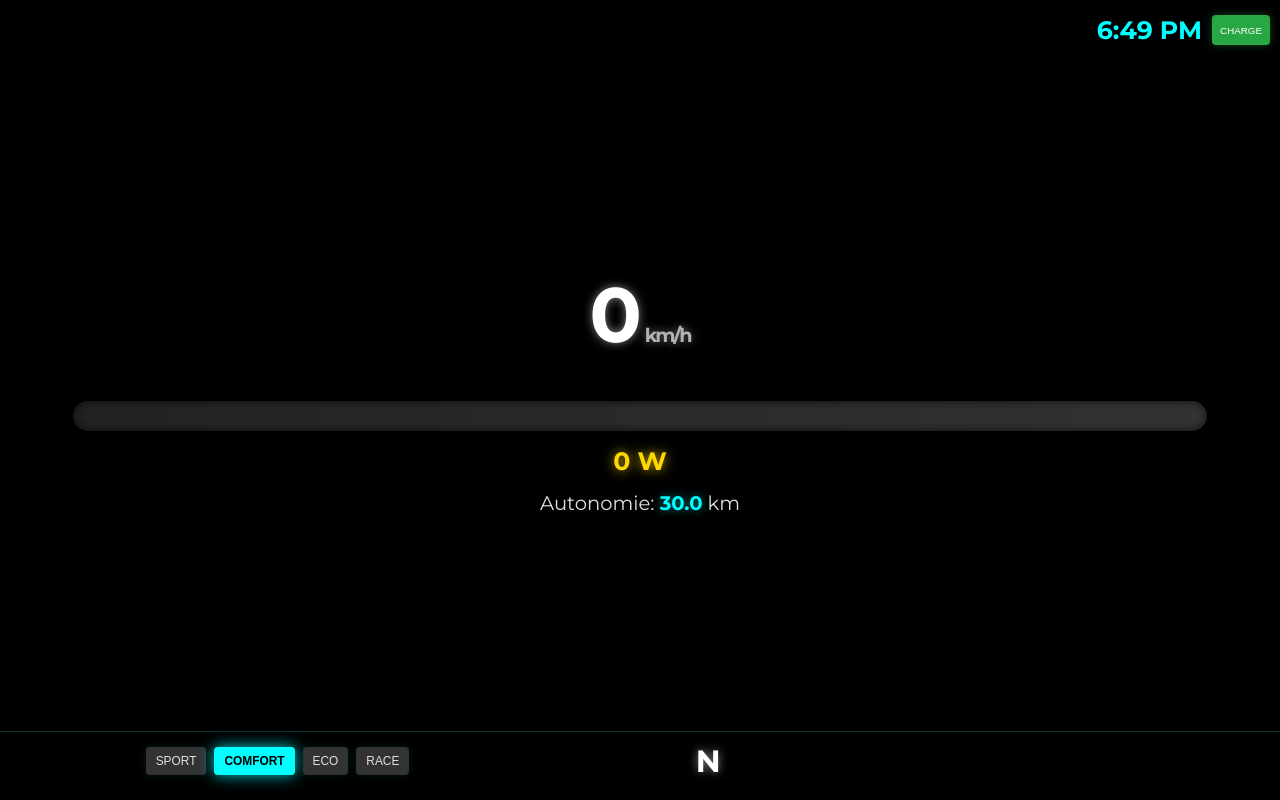
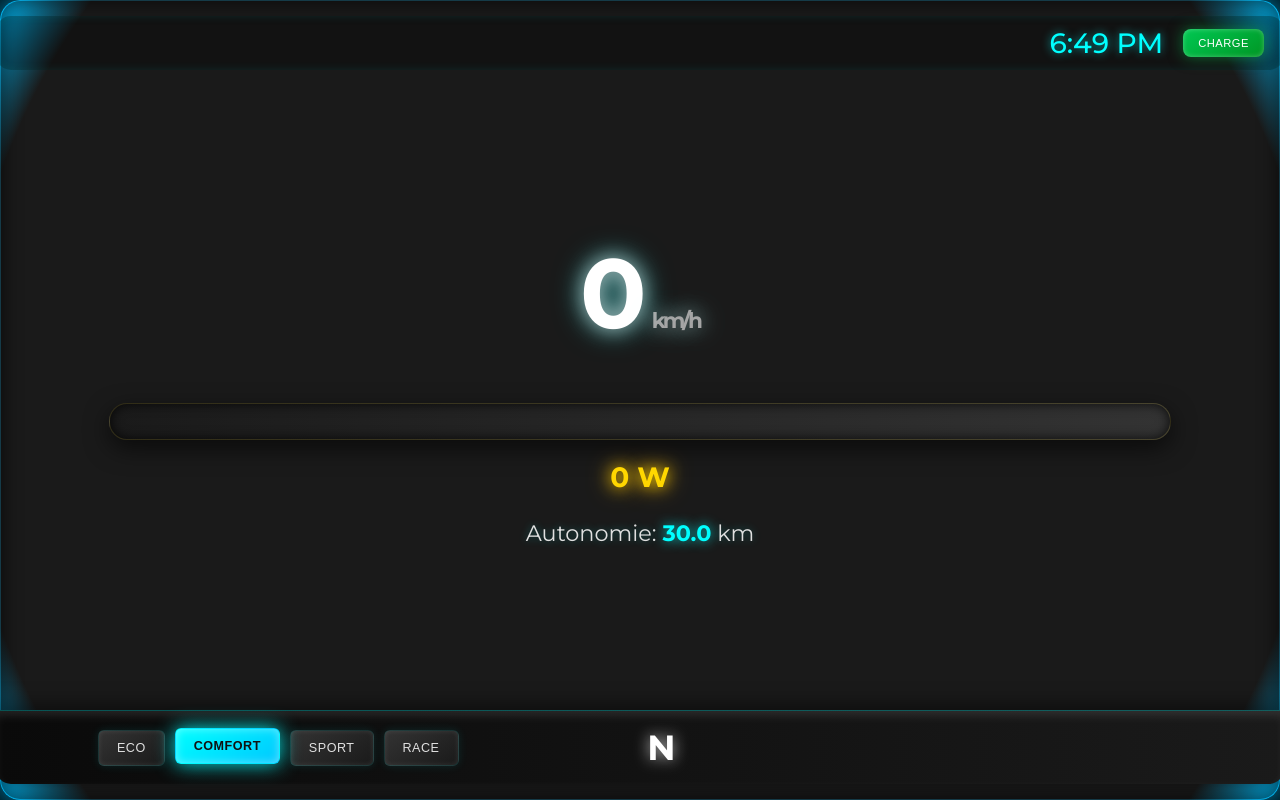
Before and after one commit to JustAlexxoff/duottsc29, a plain HTML site: page index.html in a window 1280 px wide. Drawn offline with Linux system fonts and the light colour scheme.

Commit message:
Add files via upload

```diff
--- a/index.html
+++ b/index.html
@@ -6,7 +6,7 @@
     <title>Motorcycle Headunit</title>
     <link rel="stylesheet" href="style.css">
     <meta name="apple-mobile-web-app-capable" content="yes">
-    <meta name="apple-mobile-web-app-status-bar-style" content="black-translucent">
+    <meta name="apple-mobile-web-app-status-bar-style" content="black">
 </head>
 <body>
     <div id="splash-screen">
@@ -20,6 +20,8 @@
         <main id="main-display">
             <div id="speedometer">
                 <span id="speed-value">0</span><span class="unit"> km/h</span>
+                <img id="abs-indicator" src="abs.png" alt="ABS" class="indicator-icon abs-left">
+                <img id="trs-indicator" src="trs.png" alt="TRS" class="indicator-icon trs-right">
             </div>
             <div id="parallelogram-wattmeter-container">
                 <div id="wattmeter-fill-bar"></div>
@@ -31,19 +33,17 @@
         </main>
         <footer id="bottom-bar">
             <div id="mode-selector">
+                <button id="mode-eco" class="mode-button">ECO</button>
+                <button id="mode-comfort" class="mode-button active">COMFORT</button>
                 <button id="mode-sport" class="mode-button">SPORT</button>
-                <button id="mode-comfort" class="mode-button active">COMFORT</button>
-                <button id="mode-eco" class="mode-button">ECO</button>
                 <button id="mode-race" class="mode-button">RACE</button>
             </div>
             <div id="gear-indicator">N</div>
             <button id="launch-control-button" class="mode-button">LAUNCH CONTROL</button>
             <div id="indicator-container">
-                <img id="abs-indicator" src="abs.png" alt="ABS" class="indicator-icon">
-                <img id="trs-indicator" src="trs.png" alt="TRS" class="indicator-icon">
-            </div>
+                </div>
         </footer>
     </div>
-    <script src="script.js"></script>
+    <script src="script.js?v=1678886400"></script>
 </body>
 </html>
--- a/script.js
+++ b/script.js
@@ -51,15 +51,24 @@ document.addEventListener('DOMContentLoaded', () => {
     autonomyValueElement.textContent = currentAutonomy.toFixed(1); // Initial display
 
     // Driving Modes
-    const modeButtons = document.querySelectorAll('.mode-button');
+    // const modeButtons = document.querySelectorAll('.mode-button'); // Removed unused variable
     let currentMode = localStorage.getItem('currentMode') || 'COMFORT'; // Default mode, loaded from local storage
     const launchControlButton = document.getElementById('launch-control-button');
 
-    // Get only the actual mode buttons, excluding the Launch Control button and Toggle Indicators button
-    const actualModeButtons = document.querySelectorAll('.mode-button:not(#launch-control-button):not(#toggle-indicators-button)');
+    // Get only the actual mode buttons
+    const actualModeButtons = document.querySelectorAll('#mode-sport, #mode-comfort, #mode-eco, #mode-race');
 
     // ABS Indicator elements - Moved to top
     const absIndicator = document.getElementById('abs-indicator');
+
+    function showAbsIndicator() {
+        absIndicator.classList.add('active');
+    }
+
+    function hideAbsIndicator() {
+        absIndicator.classList.remove('active');
+    }
+
     let lastSpeed = 0;
 
     // TRS Indicator elements - Moved to top
@@ -90,6 +99,11 @@ document.addEventListener('DOMContentLoaded', () => {
             }
         });
 
+        // Remove all existing mode classes from headunitContainer
+        headunitContainer.classList.remove('mode-default', 'mode-eco', 'mode-comfort', 'mode-sport', 'mode-race');
+        // Add the new mode class
+        headunitContainer.classList.add(`mode-${mode.toLowerCase()}`);
+
         updateLaunchControlButtonVisibility();
 
         console.log(`Mode set to: ${currentMode}`);
@@ -98,12 +112,16 @@ document.addEventListener('DOMContentLoaded', () => {
 
     actualModeButtons.forEach(button => {
         button.addEventListener('click', () => {
-            const mode = button.id.replace('mode-', '').toUpperCase();
-            setMode(mode);
+            // Explicitly check if the clicked button is one of the valid mode buttons
+            if (button.id.startsWith('mode-')) {
+                const mode = button.id.replace('mode-', '').toUpperCase();
+                setMode(mode);
+            }
         });
     });
 
     setMode(currentMode); // Set initial active mode (will now load from local storage or default)
+    headunitContainer.classList.add(`mode-${currentMode.toLowerCase()}`); // Ensure initial mode class is applied to headunitContainer
     updateLaunchControlButtonVisibility(); // Ensure initial visibility is correct
 
     // New function to control launch control button visibility
@@ -131,33 +149,18 @@ document.addEventListener('DOMContentLoaded', () => {
     });
 
     // Removed Toggle Indicators Button functionality
-    /*
-    const toggleIndicatorsButton = document.getElementById('toggle-indicators-button');
-    const indicatorContainer = document.getElementById('indicator-container');
-    let indicatorsVisible = true; // Start visible
-
-    toggleIndicatorsButton.addEventListener('click', () => {
-        if (indicatorsVisible) {
-            indicatorContainer.style.display = 'none';
-            indicatorsVisible = false;
-        } else {
-            indicatorContainer.style.display = 'flex';
-            indicatorsVisible = true;
-        }
-    });
-    */
 
     launchControlButton.addEventListener('click', () => {
-        // Only allow activation if in RACE mode and stationary
-        if (currentMode === 'RACE' && currentSpeed === 0) {
+        // Only allow activation if in RACE mode and speed is 2 km/h or less
+        if (currentMode === 'RACE' && currentSpeed <= 2) {
             speedometerElement.classList.add('red');
             isSpeedometerRed = true;
             launchControlButton.classList.add('active'); // Indicate launch control is active (pulsing yellow)
             launchControlButton.classList.add('lc-active-pulse'); // Make it red and pulse
         } else if (currentMode !== 'RACE') {
             alert('Launch Control only works in RACE mode.');
-        } else if (currentSpeed > 0) {
-            alert('Launch Control is only for stationary starts.');
+        } else if (currentSpeed > 2) {
+            alert('Launch Control is only for speeds up to 2 km/h.');
         }
     });
 
@@ -219,8 +222,17 @@ document.addEventListener('DOMContentLoaded', () => {
                 const timeElapsed = (timestamp - lastPosition.timestamp) / 1000; // in seconds
 
                 if (timeElapsed > 0) {
+                    const oldSpeed = currentSpeed; // Store currentSpeed before it's updated
                     currentSpeed = (distance / timeElapsed) * 3.6; // m/s to km/h
                     speedValueElement.textContent = Math.round(currentSpeed);
+
+                    // Deceleration check for ABS indicator
+                    const deceleration = oldSpeed - currentSpeed;
+                    if (deceleration > 10 && currentSpeed < oldSpeed) {
+                        showAbsIndicator();
+                    } else {
+                        hideAbsIndicator();
+                    }
 
                     // Autonomy decrease based on actual distance
                     const distanceKm = distance / 1000;
@@ -293,13 +305,13 @@ document.addEventListener('DOMContentLoaded', () => {
     }
 
     // Modify originalUpdateSpeedAndWattsForBraking to also handle TRS activation
-    const originalUpdateSpeedAndWattsForBraking = () => {
-        if (lastSpeed > 30 && currentSpeed < (lastSpeed - 20)) {
-            showAbsIndicator();
-        }
-        lastSpeed = currentSpeed; // Update lastSpeed based on GPS currentSpeed
-        checkTrsActivation(); // Check TRS activation on every speed update
-    };
+    // const originalUpdateSpeedAndWattsForBraking = () => {
+    //     if (lastSpeed > 30 && currentSpeed < (lastSpeed - 20)) {
+    //         showAbsIndicator();
+    //     }
+    //     lastSpeed = currentSpeed; // Update lastSpeed based on GPS currentSpeed
+    //     checkTrsActivation(); // Check TRS activation on every speed update
+    // };
 
     // Replace existing setInterval for speed and watts with a mechanism that calls updateWattmeter and originalUpdateSpeedAndWattsForBraking
     // No longer need setInterval(updateSpeedAndWatts, 1000) as GPS watchPosition handles updates
--- a/style.css
+++ b/style.css
@@ -1,13 +1,26 @@
 /* Basic styles for the head unit and splash screen */
-@import url('https://fonts.googleapis.com/css2?family=Montserrat:wght@400;700&display=swap');
+@import url('https://fonts.googleapis.com/css2?family=Montserrat:wght@300;400;500;700&display=swap');
+
+:root {
+    --eco-color: #00FF00; /* Green */
+    --comfort-color: #00BFFF; /* DeepSkyBlue */
+    --sport-color: #FF4500; /* OrangeRed */
+    --race-color: #FF0000; /* Red */
+}
+
+html {
+    background-color: #000;
+    -webkit-tap-highlight-color: transparent; /* Remove tap highlight on iOS */
+}
 
 body {
     margin: 0;
-    font-family: 'Montserrat', sans-serif; /* Modern font */
+    font-family: 'Montserrat', sans-serif;
     overflow: hidden;
-    background-color: #000; /* Set background to black */
-    color: #E0E0E0; /* Light gray for general text */
+    background-color: #000;
+    color: #E0E0E0;
     font-size: 14px;
+    touch-action: manipulation; /* Improve responsiveness on touch devices */
 }
 
 #splash-screen {
@@ -21,7 +34,7 @@ body {
     justify-content: center;
     align-items: center;
     z-index: 1000;
-    transition: opacity 1s ease-out;
+    transition: opacity 0.8s cubic-bezier(0.25, 0.46, 0.45, 0.94); /* Smooth cubic bezier */
 }
 
 #splash-screen.fade-out {
@@ -30,55 +43,70 @@ body {
 }
 
 #splash-screen img {
-    max-width: 80%;
-    max-height: 80%;
+    max-width: 70%; /* Slightly smaller logo */
+    max-height: 70%;
+    filter: drop-shadow(0 0 15px rgba(0, 255, 255, 0.5)); /* Subtle glow */
 }
 
 #headunit-container {
     display: none;
     flex-direction: column;
     align-items: center;
-    padding: 10px;
+    padding: 15px; /* Slightly increased padding */
     box-sizing: border-box;
     width: 100vw;
     height: 100vh;
-    background-color: #000; /* Set background to black */
     position: relative;
     justify-content: space-between;
-    border-radius: 15px; /* Slightly rounded edges for the whole unit */
-    box-shadow: none; /* Removed glow */
+    border-radius: 20px; /* More pronounced rounded edges */
+    transition: background 1.2s ease-in-out, box-shadow 1.2s ease-in-out, border 1.2s ease-in-out; /* Add transition for smooth color change */
+}
+
+/* Default mode style */
+#headunit-container.mode-default {
+    background: radial-gradient(circle at center, #1a1a1a 0%, #0a0a0a 100%); /* Deep radial gradient */
+    box-shadow: 0 0 40px rgba(0, 255, 255, 0.5), inset 0 0 20px rgba(0, 0, 0, 0.7);
+    border: 1px solid rgba(0, 255, 255, 0.2);
 }
 
 #top-bar {
     width: 100%;
     display: flex;
-    justify-content: flex-end;
-    padding: 5px 15px; /* Adjusted padding */
+    justify-content: flex-end; /* Align elements to the right */
+    align-items: center; /* Vertically align items */
+    padding: 10px 20px; /* Increased padding */
+    background: rgba(0, 0, 0, 0.3); /* Subtle semi-transparent background */
+    border-radius: 15px; /* Rounded corners */
+    box-shadow: inset 0 0 10px rgba(0, 255, 255, 0.1); /* Inner cyan glow */
 }
 
 #clock {
-    font-size: 1.8em; /* Slightly larger */
-    font-weight: bold;
-    color: #00FFFF; /* Cyan for clock */
+    font-size: 2em; /* Larger clock font */
+    font-weight: 500; /* Medium font weight */
+    color: #00FFFF; /* Vibrant Cyan */
+    text-shadow: 0 0 10px rgba(0, 255, 255, 0.6); /* Stronger cyan glow */
+    margin-right: 20px; /* Space from charge button */
 }
 
 #charge-button {
-    background-color: #28a745; /* Green color for charge */
+    background: linear-gradient(145deg, #00C853, #009624); /* Green gradient */
     color: #fff;
     border: none;
-    padding: 5px 8px; /* Smaller padding */
-    border-radius: 4px;
-    font-size: 0.7em; /* Smaller font size */
+    padding: 8px 15px; /* More substantial padding */
+    border-radius: 8px; /* More rounded */
+    font-size: 0.8em;
+    font-weight: 500;
     cursor: pointer;
-    margin-left: 10px; /* Space from clock */
     text-transform: uppercase;
-    box-shadow: 0 0 8px rgba(40, 167, 69, 0.4); /* Green glow */
-    transition: background-color 0.2s, box-shadow 0.2s;
+    box-shadow: 0 0 15px rgba(0, 200, 83, 0.5), inset 0 0 5px rgba(255, 255, 255, 0.3); /* Green glow, inner highlight */
+    transition: all 0.2s ease-in-out;
+    letter-spacing: 0.5px;
 }
 
 #charge-button:hover {
-    background-color: #218838;
-    box-shadow: 0 0 12px rgba(40, 167, 69, 0.6);
+    background: linear-gradient(145deg, #00E676, #00C853); /* Lighter green on hover */
+    box-shadow: 0 0 20px rgba(0, 230, 118, 0.7), inset 0 0 8px rgba(255, 255, 255, 0.5); /* Stronger hover glow */
+    transform: translateY(-2px); /* Slight lift effect */
 }
 
 #main-display {
@@ -88,36 +116,40 @@ body {
     justify-content: center;
     align-items: center;
     width: 100%;
+    padding: 20px 0; /* Added padding */
 }
 
 #speedometer {
-    font-size: 5.5em; /* Larger speedometer */
-    font-weight: 700; /* Bolder font weight */
-    color: #FFFFFF; /* White for speed */
-    margin-bottom: 15px; /* Adjusted margin */
+    font-size: 7em; /* Even larger speedometer */
+    font-weight: 700;
+    color: #FFFFFF;
+    margin-bottom: 20px;
     display: flex;
     align-items: baseline;
-    letter-spacing: -2px; /* Tighter letter spacing */
-    text-shadow: 0 0 10px rgba(255, 255, 255, 0.5); /* Subtle glow */
+    letter-spacing: -3px; /* Tighter letter spacing for impactful numbers */
+    text-shadow: 0 0 20px rgba(255, 255, 255, 0.7), 0 0 30px rgba(0, 255, 255, 0.5); /* Intense white glow with cyan undertone */
+    transition: color 0.3s ease-in-out, text-shadow 0.3s ease-in-out; /* Smooth color and shadow transition */
+    position: relative; /* Added for positioning indicators */
 }
 
 #speedometer .unit {
-    font-size: 0.25em; /* Smaller unit text */
-    opacity: 0.8;
-    margin-left: 5px; /* Adjusted margin */
+    font-size: 0.22em; /* Slightly smaller unit text */
+    opacity: 0.7;
+    margin-left: 8px; /* Increased margin */
     color: #E0E0E0;
 }
 
 #parallelogram-wattmeter-container {
-    display: block; /* Change to block for a single bar */
-    height: 30px; /* Reduced height for a sleeker bar */
-    width: 90%;
-    margin-top: 25px;
-    border-radius: 15px; /* Fully rounded caps for a smooth look */
-    background: linear-gradient(to right, #222222 0%, #333333 100%); /* Dark metallic background for the empty bar */
-    box-shadow: inset 0 0 10px rgba(0, 0, 0, 0.7), 0 5px 15px rgba(0, 0, 0, 0.5); /* Deep inset shadow and subtle outer shadow */
+    display: block;
+    height: 35px; /* Slightly taller bar */
+    width: 85%; /* Slightly narrower for more framed look */
+    margin-top: 30px; /* Increased margin */
+    border-radius: 18px; /* More rounded */
+    background: linear-gradient(to right, #1a1a1a 0%, #333333 100%); /* Darker metallic background for empty bar */
+    box-shadow: inset 0 0 12px rgba(0, 0, 0, 0.8), 0 8px 25px rgba(0, 0, 0, 0.6); /* Deeper inset shadow, more prominent outer shadow */
     position: relative;
     overflow: hidden;
+    border: 1px solid rgba(255, 215, 0, 0.1); /* Subtle gold border */
 }
 
 #wattmeter-fill-bar {
@@ -125,32 +157,34 @@ body {
     top: 0;
     left: 0;
     height: 100%;
-    width: 0%; /* Starts empty */
-    border-radius: 15px; /* Rounded caps */
-    background: linear-gradient(to right, #FFD700 0%, #FFA500 100%); /* Gold to Orange gradient for fill */
-    box-shadow: 0 0 15px rgba(255, 215, 0, 0.7), inset 0 0 5px rgba(255, 255, 255, 0.3); /* Glowing fill with inner highlight */
-    transition: width 0.5s ease-out; /* Smooth fill animation */
+    width: 0%;
+    border-radius: 18px;
+    background: linear-gradient(to right, #FFD700 0%, #FFA500 100%); /* Consistent gold to orange gradient */
+    box-shadow: 0 0 20px rgba(255, 215, 0, 0.9), inset 0 0 8px rgba(255, 255, 255, 0.4); /* Brighter glowing fill with stronger inner highlight */
+    transition: width 0.6s cubic-bezier(0.68, -0.55, 0.27, 1.55); /* More dynamic fill animation */
+    filter: brightness(1.1); /* Slightly boost brightness */
 }
 
 #watt-value {
     position: relative;
-    color: #FFD700; /* Gold for watt value */
+    color: #FFD700;
     font-weight: 700;
-    font-size: 1.8em;
-    margin-top: 15px;
-    text-shadow: 0 0 12px rgba(255, 215, 0, 0.8); /* Stronger gold glow */
+    font-size: 2em; /* Even larger watt value */
+    margin-top: 20px;
+    text-shadow: 0 0 15px rgba(255, 215, 0, 1), 0 0 25px rgba(255, 165, 0, 0.8); /* Intense gold/orange glow */
 }
 
 #autonomy {
-    font-size: 1.4em; /* Slightly larger autonomy text */
-    margin-top: 15px;
+    font-size: 1.6em; /* Larger autonomy text */
+    margin-top: 25px; /* Increased margin */
     color: #E0E0E0;
+    text-shadow: 0 0 8px rgba(0, 255, 255, 0.3); /* Subtle cyan glow */
 }
 
 #autonomy-value {
     font-weight: bold;
-    color: #00FFFF; /* Cyan for autonomy value */
-    text-shadow: 0 0 8px rgba(0, 255, 255, 0.5); /* Subtle glow */
+    color: #00FFFF;
+    text-shadow: 0 0 12px rgba(0, 255, 255, 0.8); /* Stronger cyan glow */
 }
 
 #bottom-bar {
@@ -158,66 +192,74 @@ body {
     display: flex;
     justify-content: space-around;
     align-items: center;
-    padding: 10px 15px; /* Adjusted padding */
-    background: rgba(0, 0, 0, 0.5); /* Semi-transparent dark background */
-    border-top: 1px solid rgba(0, 255, 255, 0.2); /* Cyan border top */
+    padding: 15px 20px; /* Increased padding */
+    background: linear-gradient(to right, #0A0A0A, #1A1A1A); /* Dark metallic gradient background */
+    border-top: 1px solid rgba(0, 255, 255, 0.3); /* Cyan border top */
+    border-radius: 0 0 15px 15px; /* Rounded bottom corners */
+    box-shadow: 0 -5px 20px rgba(0, 0, 0, 0.5), inset 0 5px 10px rgba(255, 255, 255, 0.1); /* Subtle top shadow, inner highlight */
 }
 
 #mode-selector {
     display: flex;
-    gap: 8px; /* Adjusted gap */
+    gap: 10px; /* Increased gap */
 }
 
 .mode-button {
-    background-color: #333; /* Darker default button */
+    background: linear-gradient(145deg, #333333, #1A1A1A); /* Dark gradient button */
     color: #E0E0E0;
-    border: none;
-    padding: 7px 10px; /* Adjusted padding */
-    border-radius: 4px; /* Sharper edges */
-    font-size: 0.85em; /* Slightly smaller font */
+    border: 1px solid rgba(0, 255, 255, 0.1); /* Subtle cyan border */
+    padding: 10px 18px; /* More substantial padding */
+    border-radius: 6px; /* Slightly more rounded */
+    font-size: 0.9em;
+    font-weight: 500;
     cursor: pointer;
-    transition: background-color 0.2s, color 0.2s, box-shadow 0.2s;
-    text-transform: uppercase; /* Uppercase text */
-    box-shadow: 0 0 8px rgba(0, 255, 255, 0.1); /* Subtle cyan shadow */
+    transition: all 0.25s cubic-bezier(0.4, 0, 0.2, 1); /* Smoother and more consistent transition */
+    text-transform: uppercase;
+    box-shadow: 0 0 10px rgba(0, 255, 255, 0.1), inset 0 0 5px rgba(255, 255, 255, 0.1); /* Subtle cyan outer, inner shadow */
+    letter-spacing: 0.5px;
 }
 
 .mode-button:hover {
-    background-color: #555;
-    box-shadow: 0 0 12px rgba(0, 255, 255, 0.4); /* Stronger hover glow */
+    background: linear-gradient(145deg, #444444, #2A2A2A); /* Lighter gradient on hover */
+    box-shadow: 0 0 15px rgba(0, 255, 255, 0.3), inset 0 0 8px rgba(255, 255, 255, 0.2); /* Stronger hover glow */
+    transform: translateY(-1px); /* Subtle lift */
 }
 
 .mode-button.active {
-    background-color: #00FFFF; /* Vibrant Cyan for active mode */
-    color: #000; /* Black text on active */
-    font-weight: bold;
-    box-shadow: 0 0 15px rgba(0, 255, 255, 0.8); /* Prominent glow */
+    background: linear-gradient(145deg, #00FFFF, #00C8FF); /* Vibrant cyan gradient */
+    color: #111; /* Darker text for contrast */
+    font-weight: 700; /* Bolder active text */
+    box-shadow: 0 0 20px rgba(0, 255, 255, 0.9), inset 0 0 10px rgba(255, 255, 255, 0.4); /* Intense cyan glow */
+    transform: translateY(-2px); /* More pronounced lift */
 }
 
 #gear-indicator {
-    font-size: 2.2em; /* Slightly larger gear indicator */
-    font-weight: bold;
-    color: #FFFFFF; /* White for gear */
-    margin-left: 15px; /* Adjusted margin */
-    text-shadow: 0 0 10px rgba(255, 255, 255, 0.5); /* Subtle glow */
+    font-size: 2.5em; /* Larger gear indicator */
+    font-weight: 700; /* Bolder font weight */
+    color: #FFFFFF;
+    margin-left: 25px; /* Increased margin */
+    text-shadow: 0 0 15px rgba(255, 255, 255, 0.7); /* Stronger white glow */
+    transition: color 0.3s ease-in-out, text-shadow 0.3s ease-in-out; /* Smooth color and shadow transition */
 }
 
 #gear-indicator.drive {
-    color: #00FF00; /* Vibrant Green for Drive */
-    text-shadow: 0 0 10px rgba(0, 255, 0, 0.7); /* Green glow */
+    color: #00FF00; /* Vibrant Green */
+    text-shadow: 0 0 15px rgba(0, 255, 0, 0.8); /* Stronger green glow */
 }
 
 #launch-control-button {
-    background-color: #FFD700; /* Gold color for launch control */
-    color: #000;
-    font-weight: bold;
-    padding: 7px 10px;
-    border-radius: 4px;
-    font-size: 0.85em;
+    background: linear-gradient(145deg, #FFD700, #FFA500); /* Gold to Orange gradient */
+    color: #111; /* Darker text */
+    font-weight: 700; /* Bolder font weight */
+    padding: 10px 18px;
+    border-radius: 6px;
+    font-size: 0.9em;
     cursor: pointer;
-    margin-left: 10px;
+    margin-left: 15px; /* Increased margin */
     text-transform: uppercase;
-    box-shadow: 0 0 10px rgba(255, 215, 0, 0.5); /* Gold glow */
-    display: block; /* Ensure it's always displayable by default */
+    box-shadow: 0 0 15px rgba(255, 215, 0, 0.6), inset 0 0 5px rgba(255, 255, 255, 0.2); /* Gold glow, inner highlight */
+    transition: all 0.2s ease-in-out;
+    letter-spacing: 0.5px;
 }
 
 .lc-button-hidden {
@@ -239,39 +281,82 @@ body {
     box-shadow: 0 0 20px rgba(255, 215, 0, 1); /* Stronger pulse glow */
 }
 
-.lc-active-pulse {
-    background-color: #FF0000; /* Red when active */
-    animation: pulse 0.5s infinite alternate; /* Pulsating effect */
-    box-shadow: 0 0 20px rgba(255, 0, 0, 0.9); /* Red glow */
+#launch-control-button.lc-active-pulse {
+    background: linear-gradient(145deg, #FF0000, #CC0000); /* Red gradient for active */
+    animation: pulse 0.4s infinite alternate; /* Slightly faster pulse */
+    box-shadow: 0 0 25px rgba(255, 0, 0, 0.9), inset 0 0 10px rgba(255, 255, 255, 0.5); /* Intense red glow */
     color: #fff; /* White text for contrast */
+    transform: scale(1.03); /* Slight scale for emphasis */
+    transition: all 0.25s cubic-bezier(0.4, 0, 0.2, 1); /* Ensure smooth transition on deactivation */
 }
 
-#indicator-container {
-    position: absolute;
-    right: 15px; /* Adjusted position */
-    bottom: 15px; /* Adjusted position */
-    display: flex;
-    gap: 8px; /* Adjusted gap */
+/* Remove indicator-container styling as indicators are moved */
+
+.indicator-icon {
+    width: 40px; /* Slightly larger indicators */
+    height: 40px;
+    /* Remove default opacity and transition here as it will be controlled by specific classes */
+    filter: drop-shadow(0 0 8px rgba(0, 0, 0, 0.5)); /* Subtle shadow */
 }
 
-.indicator-icon {
-    width: 35px; /* Slightly smaller indicators */
-    height: 35px;
-    opacity: 0;
-    transition: opacity 0.3s ease-in-out;
+/* Styles for new indicator positions */
+.indicator-icon.abs-left {
+    position: absolute;
+    left: -110px; /* Adjust as needed */
+    top: 50%;
+    transform: translateY(-50%);
+    opacity: 0; /* Reverted to hidden by default */
+    transition: opacity 0.3s cubic-bezier(0.25, 0.46, 0.45, 0.94), transform 0.3s cubic-bezier(0.25, 0.46, 0.45, 0.94);
 }
 
+.indicator-icon.trs-right {
+    position: absolute;
+    right: -80px; /* Adjust as needed */
+    top: 50%;
+    transform: translateY(-50%);
+    opacity: 0; /* Reverted to hidden by default */
+    transition: opacity 0.3s cubic-bezier(0.25, 0.46, 0.45, 0.94), transform 0.3s cubic-bezier(0.25, 0.46, 0.45, 0.94);
+}
+
+/* Existing .indicator-icon.active class will still apply for activation styling */
 .indicator-icon.active {
     opacity: 1;
-    animation: pulse 0.4s infinite alternate; /* Faster pulse */
+    animation: pulse 0.3s infinite alternate; /* Faster, more impactful pulse */
+    filter: drop-shadow(0 0 15px rgba(0, 255, 255, 0.8)); /* Stronger cyan glow */
+    transform: scale(1.05); /* Slight scale for emphasis */
 }
 
 #speedometer.red {
-    color: #FF0000; /* Bright red for race start */
-    text-shadow: 0 0 15px rgba(255, 0, 0, 0.9); /* Intense red glow */
+    color: #FF0000;
+    text-shadow: 0 0 20px rgba(255, 0, 0, 1), 0 0 30px rgba(255, 100, 100, 0.8); /* Intense red glow with soft outer red */
 }
 
 @keyframes pulse {
     from { opacity: 1; transform: scale(1); }
-    to { opacity: 0.6; transform: scale(1.05); }
+    to { opacity: 0.7; transform: scale(1.03); }
 }
+
+/* Mode specific styles */
+#headunit-container.mode-eco {
+    background: radial-gradient(circle at center, #1a1a1a 0%, #1a1a1a 90%, var(--eco-color) 100%);
+    box-shadow: 0 0 40px var(--eco-color), inset 0 0 20px rgba(0, 0, 0, 0.7);
+    border: 1px solid rgba(0, 255, 0, 0.2);
+}
+
+#headunit-container.mode-comfort {
+    background: radial-gradient(circle at center, #1a1a1a 0%, #1a1a1a 90%, var(--comfort-color) 100%);
+    box-shadow: 0 0 40px var(--comfort-color), inset 0 0 20px rgba(0, 0, 0, 0.7);
+    border: 1px solid rgba(0, 191, 255, 0.2);
+}
+
+#headunit-container.mode-sport {
+    background: radial-gradient(circle at center, #1a1a1a 0%, #1a1a1a 90%, var(--sport-color) 100%);
+    box-shadow: 0 0 40px var(--sport-color), inset 0 0 20px rgba(0, 0, 0, 0.7);
+    border: 1px solid rgba(255, 69, 0, 0.2);
+}
+
+#headunit-container.mode-race {
+    background: radial-gradient(circle at center, #1a1a1a 0%, #1a1a1a 90%, var(--race-color) 100%);
+    box-shadow: 0 0 40px var(--race-color), inset 0 0 20px rgba(0, 0, 0, 0.7);
+    border: 1px solid rgba(255, 0, 0, 0.2);
+}
```
